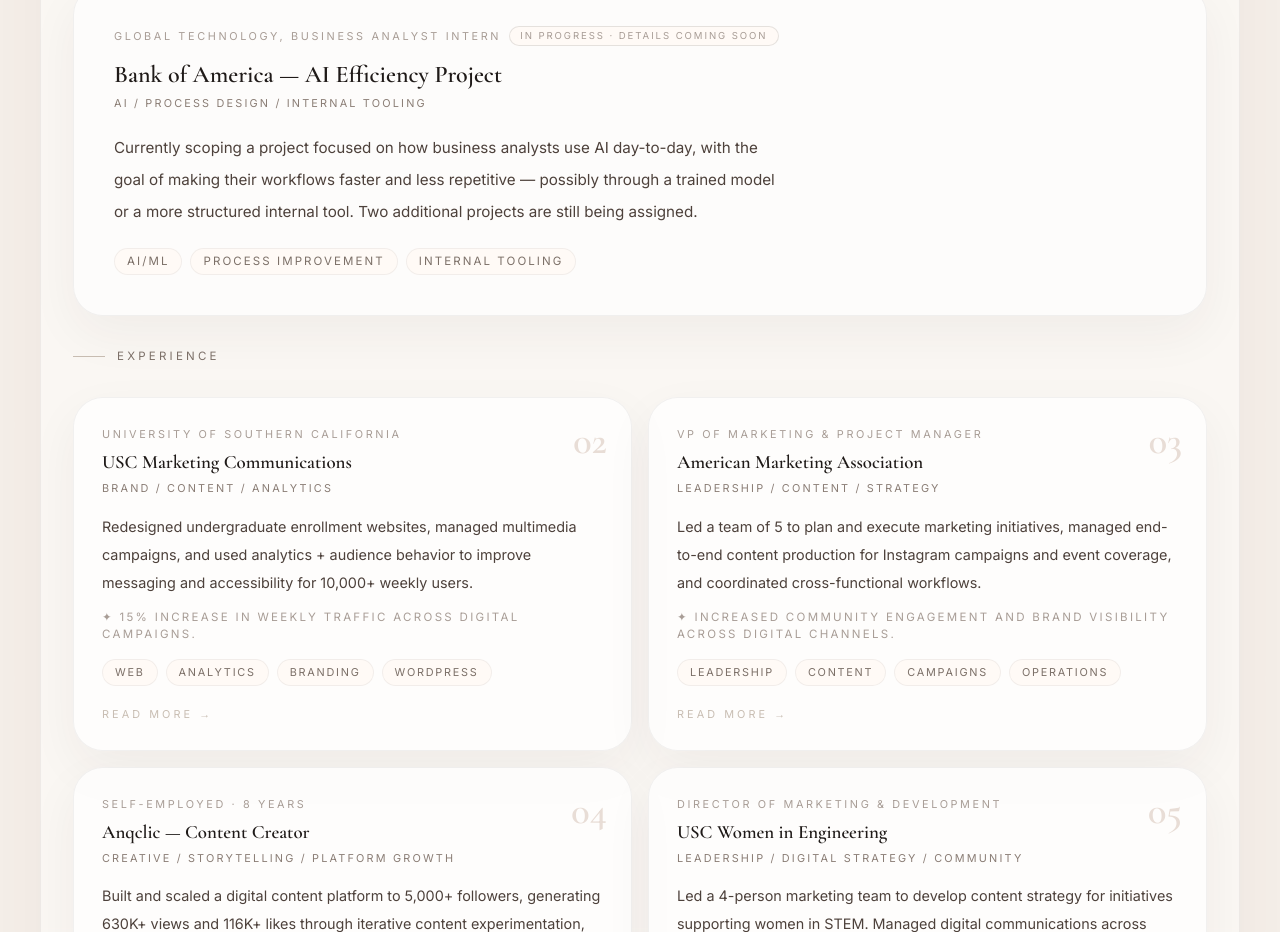
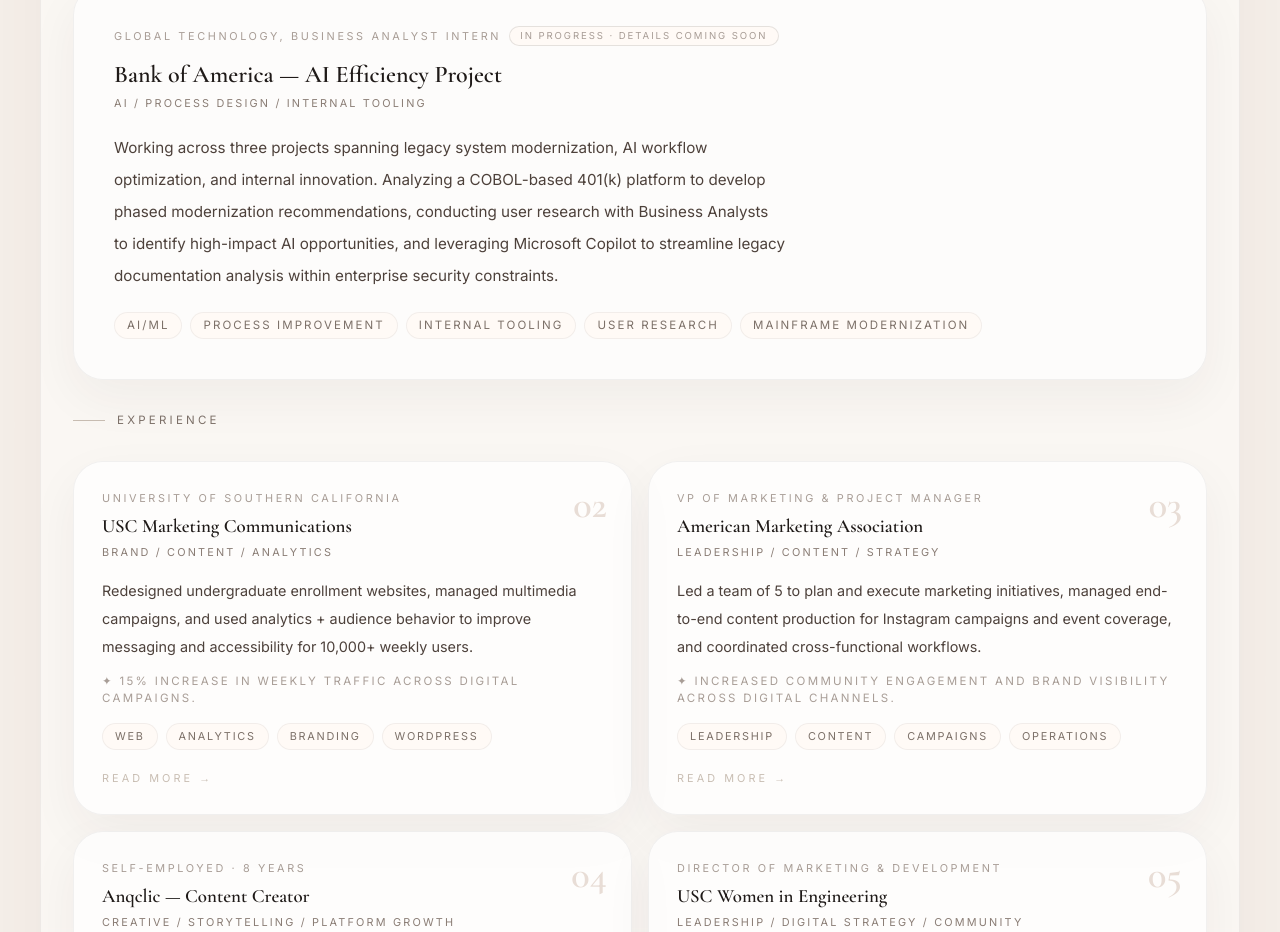
Before and after one commit to vanessaggonzalez/portfolio, a Next.js app: page /work in a window 1280 px wide. Shown: the part 1220-2152 px from the top of the page. Built offline with nearby package versions, Linux system fonts and the light colour scheme.

Commit message:
fixed BofA caption

```diff
--- a/app/work/page.tsx
+++ b/app/work/page.tsx
@@ -47,8 +47,8 @@
     org: "Global Technology, Business Analyst Intern",
     category: "AI / process design / internal tooling",
     blurb:
-      "Currently scoping a project focused on how business analysts use AI day-to-day, with the goal of making their workflows faster and less repetitive — possibly through a trained model or a more structured internal tool. Two additional projects are still being assigned.",
-    tags: ["AI/ML", "process improvement", "internal tooling"],
+      "Working across three projects spanning legacy system modernization, AI workflow optimization, and internal innovation. Analyzing a COBOL-based 401(k) platform to develop phased modernization recommendations, conducting user research with Business Analysts to identify high-impact AI opportunities, and leveraging Microsoft Copilot to streamline legacy documentation analysis within enterprise security constraints.",
+    tags: ["AI/ML", "process improvement", "internal tooling", "user research", "mainframe modernization"],
     placeholder: true,
   },
 ];
```
